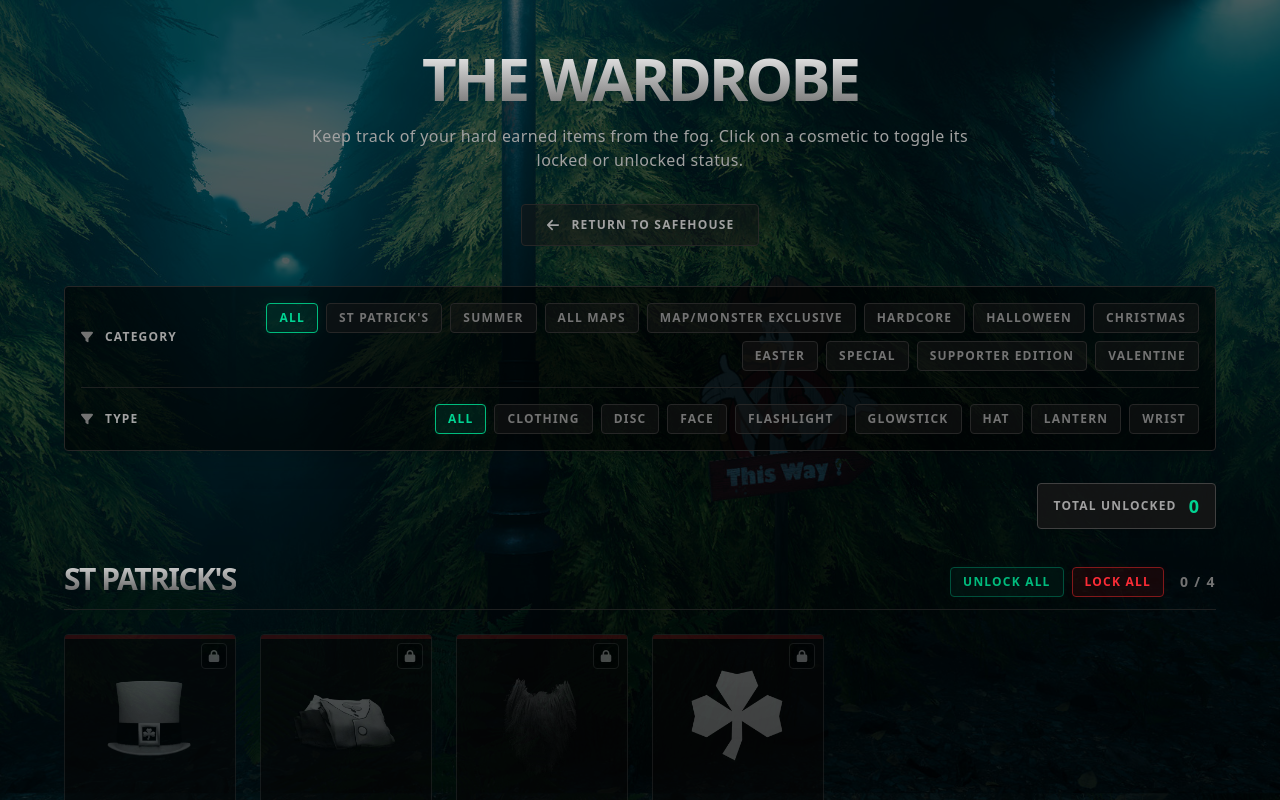
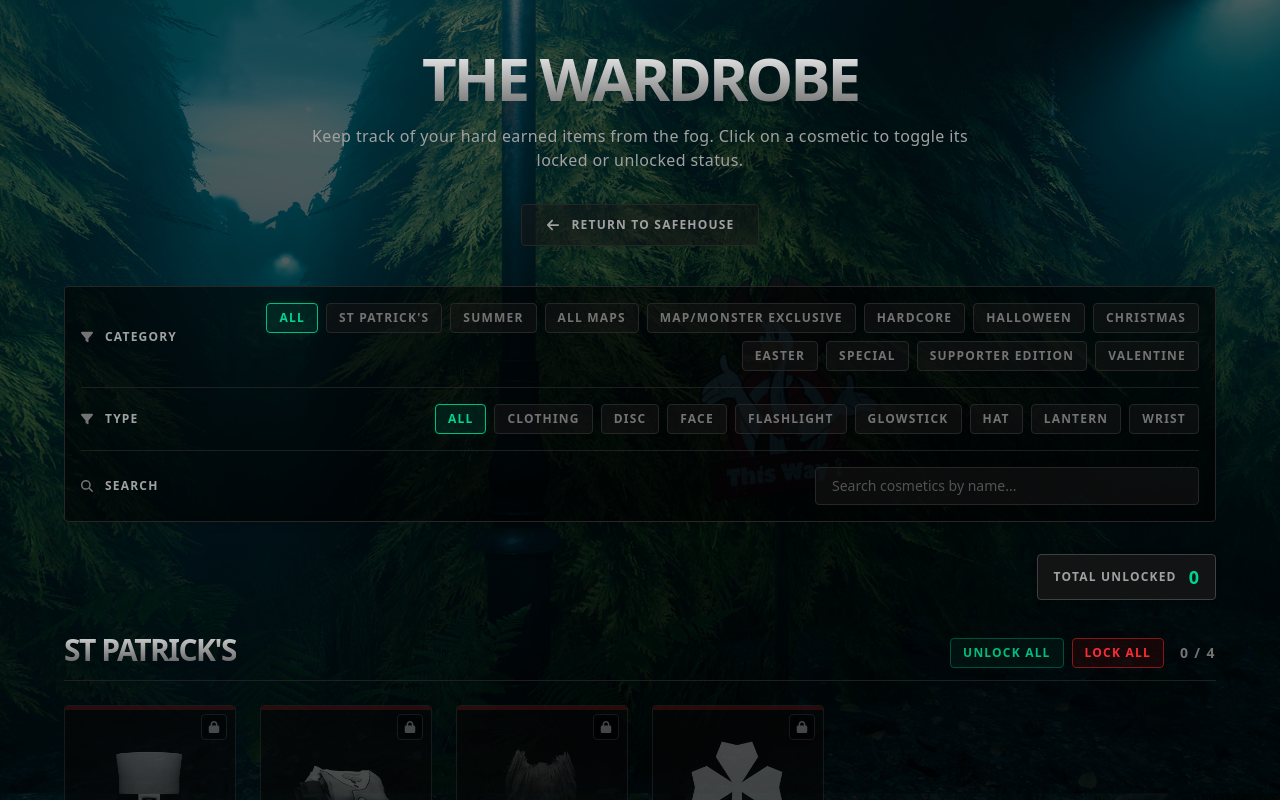
Before and after one commit to TiagoRibeiro25/labyrinthine_tool_nextjs, a Next.js app: page /cosmetics in a window 1280 px wide. Shown: the top 800 px of the page. Built offline with nearby package versions, Linux system fonts and the light colour scheme; no server answers; the database is empty; sample sign-in values are in the browser's storage.

Commit message:
Added search cosmetic input

```diff
--- a/src/components/CosmeticsTracker.tsx
+++ b/src/components/CosmeticsTracker.tsx
@@ -1,6 +1,6 @@
 "use client";
 
-import { useState } from "react";
+import { useState, useDeferredValue } from "react";
 import Image from "next/image";
 import Link from "next/link";
 import {
@@ -23,6 +23,8 @@ export default function CosmeticsTracker({
     );
     const [activeFilter, setActiveFilter] = useState<string>("All");
     const [activeTypeFilter, setActiveTypeFilter] = useState<string>("All");
+    const [searchQuery, setSearchQuery] = useState<string>("");
+    const deferredSearchQuery = useDeferredValue(searchQuery);
     const [loadingIds, setLoadingIds] = useState<Set<number>>(new Set());
 
     const toggleCosmetic = async (id: number) => {
@@ -157,6 +159,21 @@ export default function CosmeticsTracker({
                         ))}
                     </div>
                 </div>
+                <div className="flex flex-col sm:flex-row items-center justify-between gap-4 border-t border-neutral-800/80 pt-4">
+                    <div className="flex items-center gap-3 text-neutral-400 font-bold uppercase tracking-widest text-xs">
+                        <FaMagnifyingGlass className="text-neutral-500" />
+                        <span>Search</span>
+                    </div>
+                    <div className="w-full sm:w-auto flex-1 max-w-sm flex justify-center sm:justify-end ml-auto">
+                        <input
+                            type="text"
+                            placeholder="Search cosmetics by name..."
+                            value={searchQuery}
+                            onChange={(e) => setSearchQuery(e.target.value)}
+                            className="w-full bg-neutral-900/50 border border-neutral-800 text-neutral-200 text-sm px-4 py-2 rounded-sm focus:outline-none focus:border-emerald-500 transition-colors placeholder:text-neutral-600"
+                        />
+                    </div>
+                </div>
             </div>
 
             {/* Statistics */}
@@ -181,10 +198,15 @@ export default function CosmeticsTracker({
                         return null;
                     }
 
-                    const filteredItems =
-                        activeTypeFilter === "All"
-                            ? items
-                            : items.filter((i) => i.type === activeTypeFilter);
+                    const filteredItems = items.filter((i) => {
+                        const matchesType =
+                            activeTypeFilter === "All" ||
+                            i.type === activeTypeFilter;
+                        const matchesSearch = i.name
+                            .toLowerCase()
+                            .includes(deferredSearchQuery.toLowerCase());
+                        return matchesType && matchesSearch;
+                    });
 
                     if (filteredItems.length === 0) {
                         return null;
```
